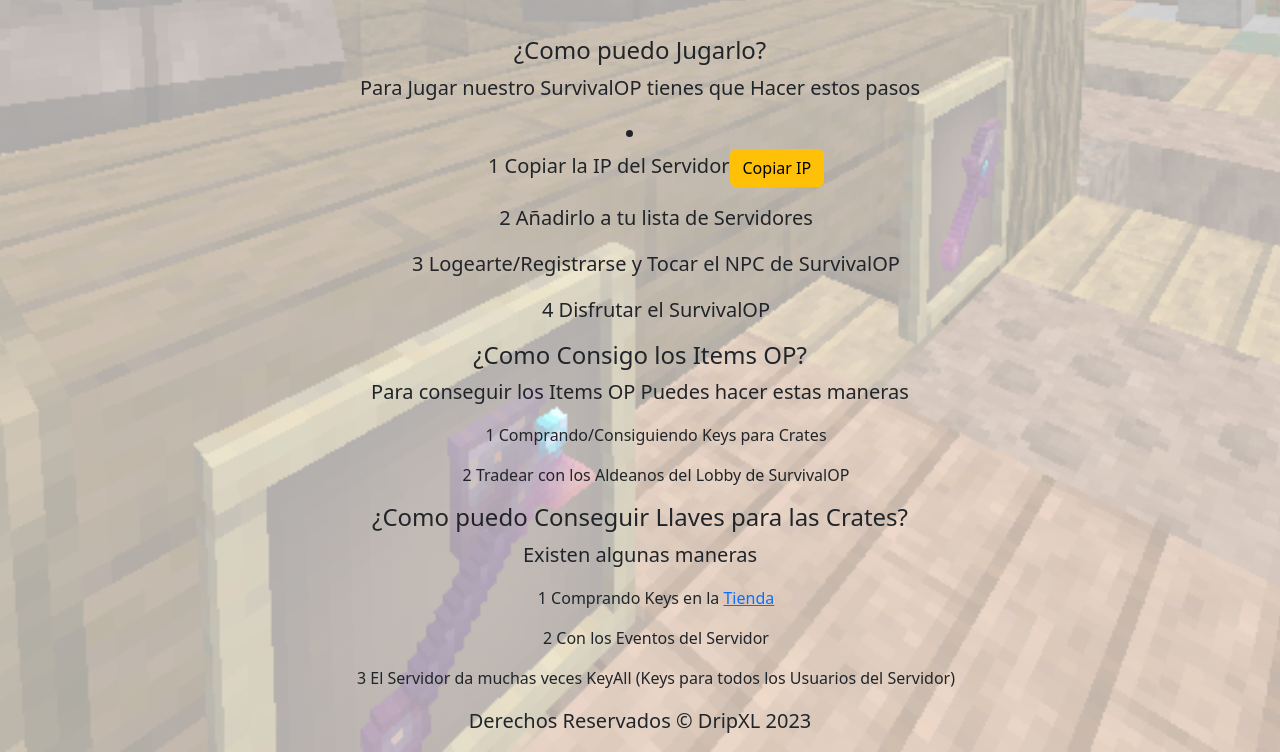
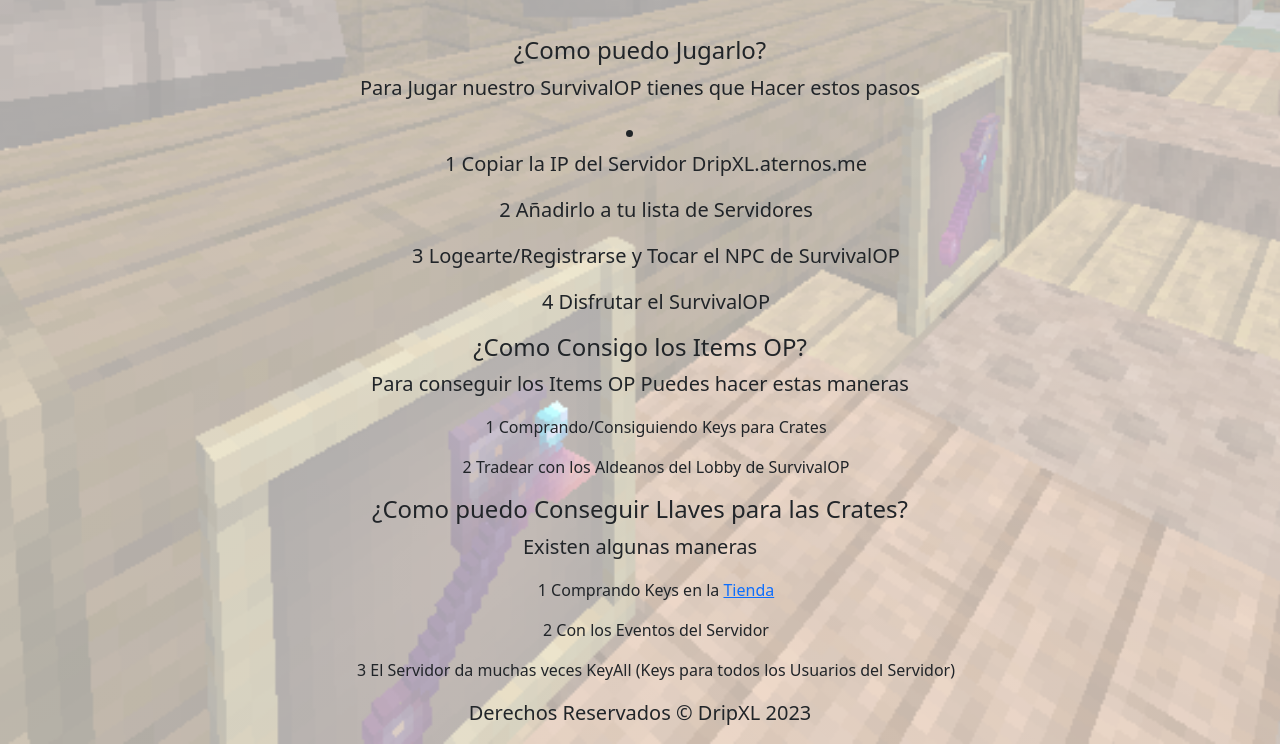
Before and after one commit to ForeverAnimado/DripWEB, a plain HTML site: page Foro/modalidad-survivalop.html in a window 1280 px wide. Shown: the part 904-1656 px from the top of the page. Drawn offline with nearby package versions, Linux system fonts and the light colour scheme.

```diff
--- a/Foro/modalidad-survivalop.html
+++ b/Foro/modalidad-survivalop.html
@@ -54,9 +54,7 @@
     <h4>¿Como puedo Jugarlo?</h4>
     <p>Para Jugar nuestro SurvivalOP tienes que Hacer estos pasos</p>
     <li>
-      <ul>1 Copiar la IP del Servidor<button class="btn btn-warning" type="submit" onclick="copiarIp()">
-        Copiar IP
-      </button></ul>
+      <ul>1 Copiar la IP del Servidor DripXL.aternos.me</ul>
 
       <ul>2 Añadirlo a tu lista de Servidores</ul>
       <ul>3 Logearte/Registrarse y Tocar el NPC de SurvivalOP</ul>
```
